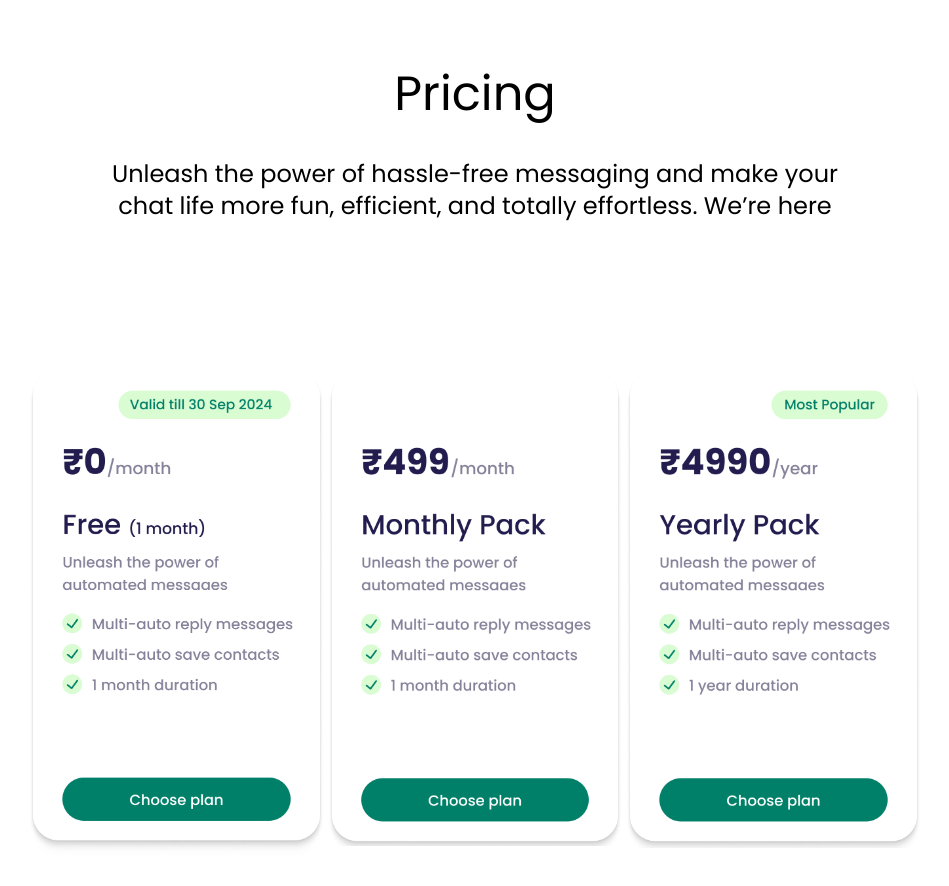
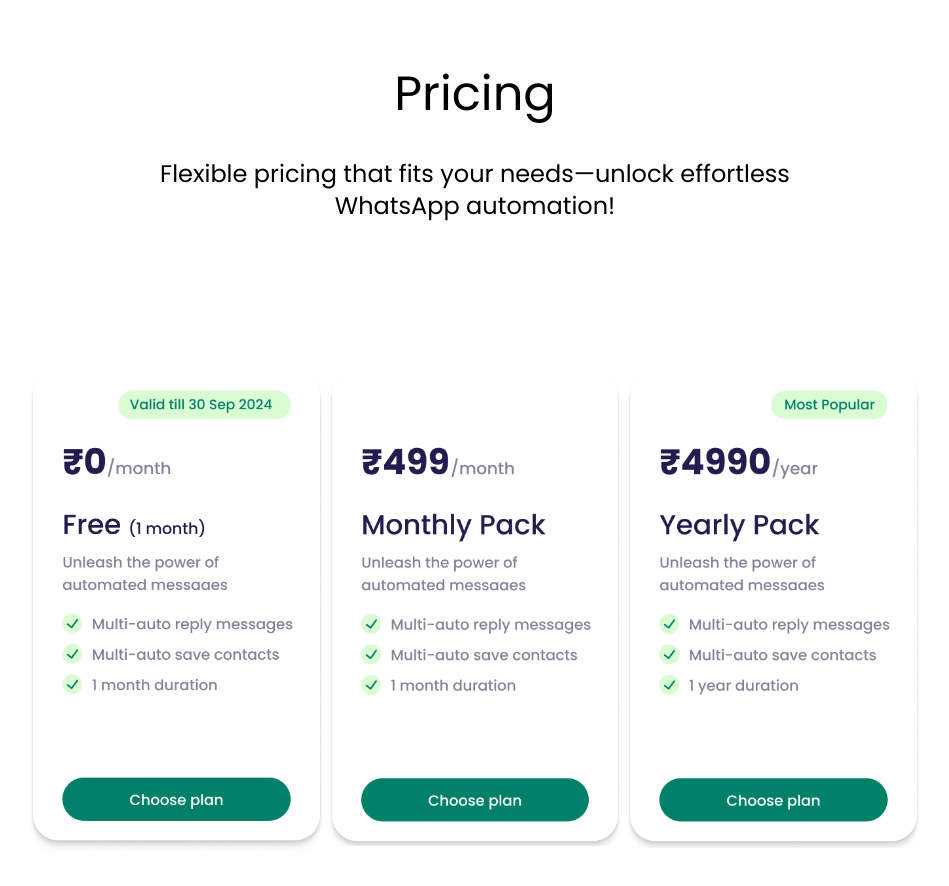
Before and after one commit to yoda-76/WhatsTrek-ws, a React (Vite) app: page / in a window 1280 px wide. Shown: the part 3080-3966 px from the top of the page, without its empty margins (165-1114 px from the left). Built offline with nearby package versions, Linux system fonts and the light colour scheme.

Commit message:
pricing text change

```diff
--- a/src/components/Pricing.tsx
+++ b/src/components/Pricing.tsx
@@ -18,8 +18,8 @@
       <div className="md:w-[60%] w-full">
         <div className="text-2xl md:text-5xl text-black my-5">Pricing</div>
         <div className="text-sm md:text-2xl text-black p-5 ">
-          Unleash the power of hassle-free messaging and make your chat life
-          more fun, efficient, and totally effortless. We’re here{" "}
+
+        Flexible pricing that fits your needs—unlock effortless WhatsApp automation!{" "}
         </div>
       </div>
 
```
